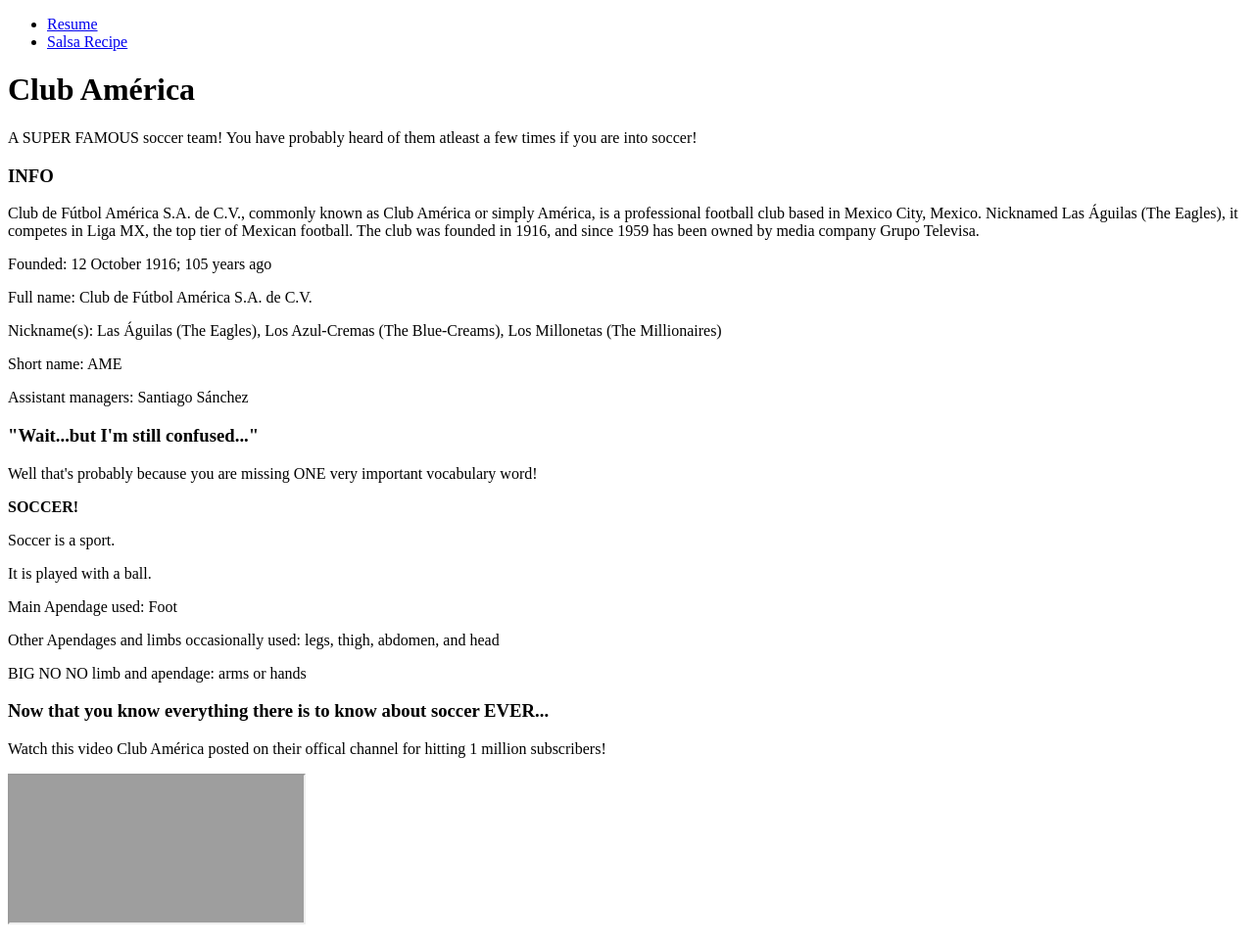
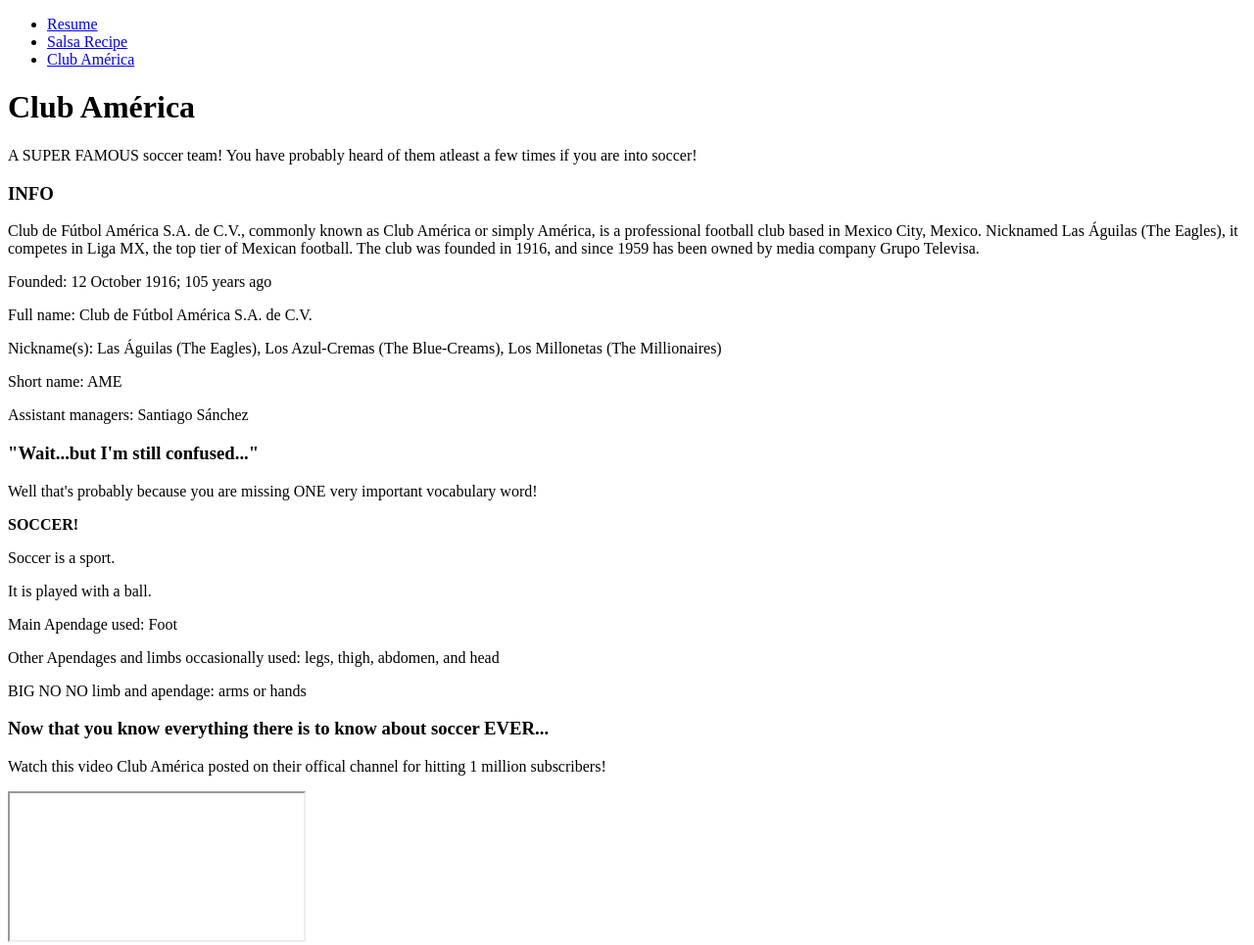
Before and after one commit to KaileyTapia/project_1, a plain HTML site: page soccer.html in a window 1280 px wide. Shown: the whole page at 98% size. Drawn offline with Linux system fonts and the light colour scheme; grey boxes are pictures that could not be loaded.

Commit message:
updating nav for soccer.html

```diff
--- a/soccer.html
+++ b/soccer.html
@@ -7,12 +7,15 @@
 </head>
 
 <body>
-    <nav>
+    <header>
+      <nav>
         <ul>
             <li><a href="index.html">Resume</a></li>
             <li><a href="recipe.html">Salsa Recipe</a></li>
+            <li><a href="soccer.html">Club América</a></li>
         </ul>
-    </nav>
+      </nav>
+    <header>
     <h1>Club América</h1>
     <p>A SUPER FAMOUS soccer team! You have probably heard of them atleast a few times if you are into soccer!</p>
     <h3>INFO</h3>
```
